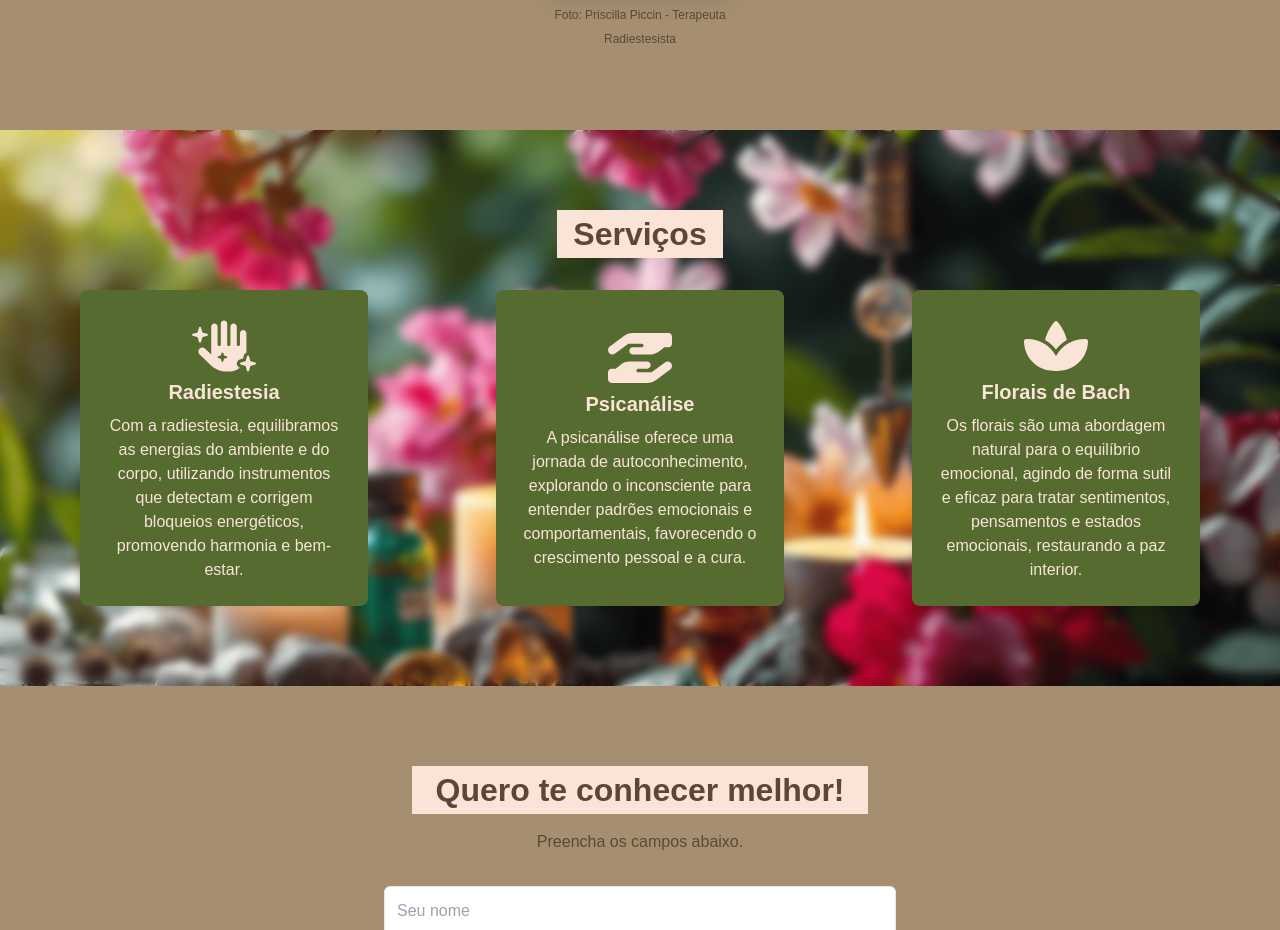
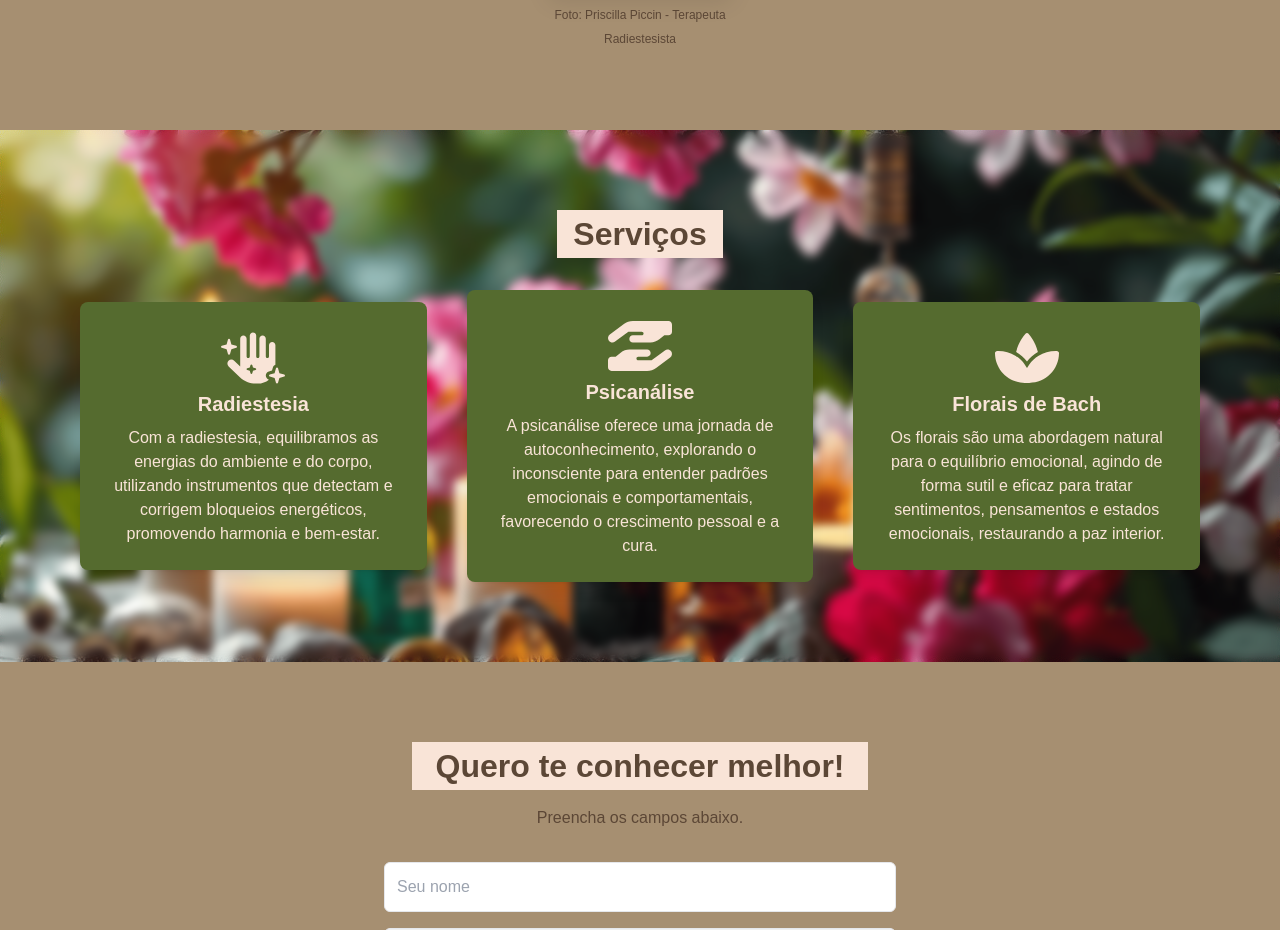
Before and after one commit to milena-juliao/florais_lp, a Next.js app: page / in a window 1280 px wide. Shown: the part 1440-2370 px from the top of the page. Built offline with nearby package versions, Linux system fonts and the light colour scheme.

Commit message:
Ajuste cards

```diff
--- a/app/components/Services.tsx
+++ b/app/components/Services.tsx
@@ -30,15 +30,15 @@ const Services: React.FC = () => {
 
     return (
         <section id="services" className="bg-[url('/bg_herbs.png')] bg-cover bg-right lg:bg-center scroll-mt-20">
-            <div className="flex flex-col items-center justify-between py-standard-lg px-standard-mobile lg:px-standard-lg backdrop-blur-sm">
+            <div className="flex flex-col items-center justify-center py-standard-lg px-standard-mobile lg:px-standard-lg backdrop-blur-sm">
                 <h2 className="text-standard-title-mobile px-4 lg:text-standard-title-lg font-bold mb-standard-title bg-beige text-brownEarthStrong">
                     Serviços
                 </h2>
-                <div className="w-full flex flex-col lg:flex-row gap-10 lg:gap-32">
+                <div className="w-full flex flex-col items-center justify-center lg:flex-row gap-10">
                     {services.map((service, index) => (
                         <div
                             key={index}
-                            className="relative w-full flex flex-col items-start lg:items-center justify-center bg-greenOlive p-6 rounded-lg shadow-lg hover:shadow-xl transform transition duration-300 lg:hover:scale-105"
+                            className="md:w-96 flex flex-col items-start lg:items-center justify-center bg-greenOlive p-6 rounded-lg shadow-lg hover:shadow-xl transform transition duration-300 lg:hover:scale-105"
                             onClick={() => toggleDescription(index)}
                         >
                             <div className="flex items-center lg:flex-col">
```
